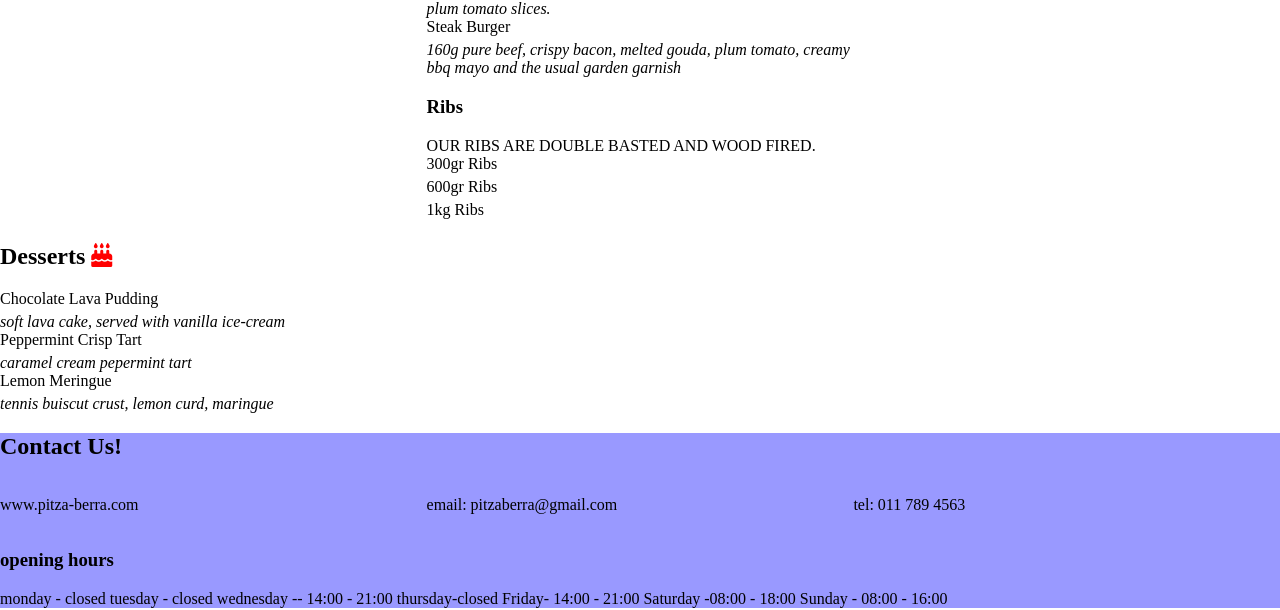
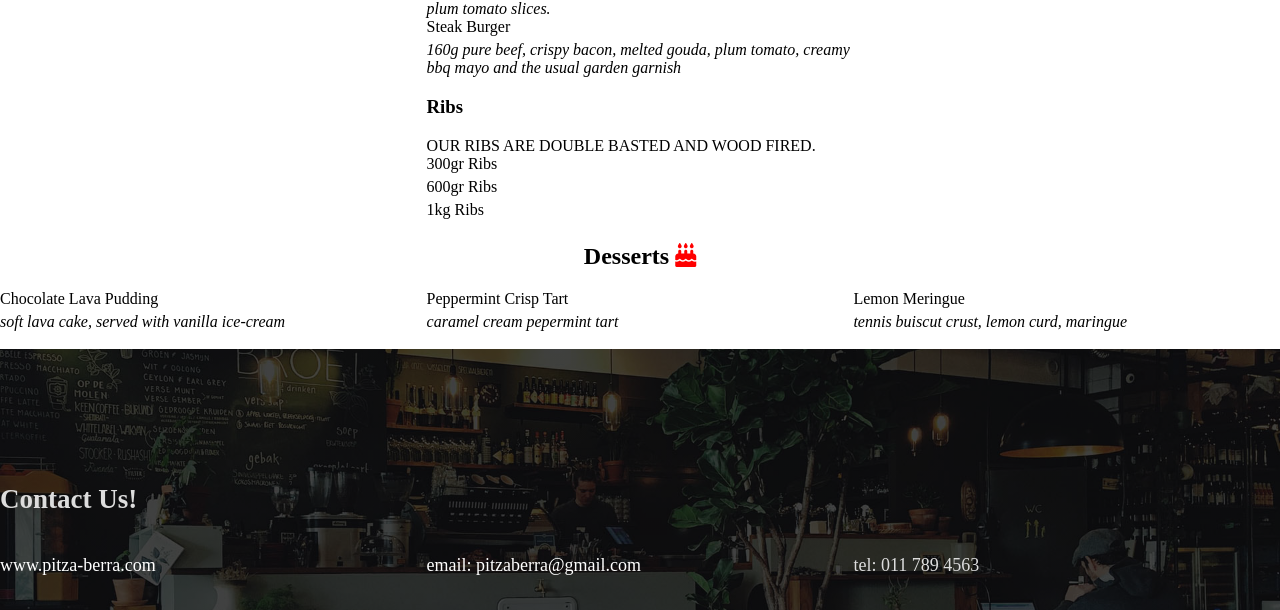
Before and after one commit to Amyz1ng/Project-1-Restaurant, a plain HTML site: page index.html in a window 1280 px wide. Shown: the part 1393-2003 px from the top of the page. Drawn offline with Linux system fonts and the light colour scheme.

Commit message:
Add css new style's

```diff
--- a/assets/css/style.css
+++ b/assets/css/style.css
@@ -44,6 +44,9 @@ nav {
     padding-bottom: 0px;
     border-bottom:2px solid red ;
    }
+.reservation{
+    display: none!important;
+}
 
 /* pizza image */
 #pizza-beer{
@@ -113,7 +116,7 @@ left:-110px;
     font-size: 200%;
     margin: 1%;
     padding: 0.5%;
-    color: blue;
+    color: white;
 }
 /* list styles */
 ul {
@@ -141,6 +144,30 @@ ul {
     text-align: left;
     display:block;
     float: right;
+}
+
+.left-dessert{
+float: left;
+display:block;
+width:33.33%;
+text-align: left;
+}
+
+.center-dessert{
+width:33.33%;
+text-align: left;
+display:inline-block;
+}
+
+.right-dessert{
+float:right;
+display:block;
+width:33.33%;
+text-align: left;
+}
+
+.desserts h2{
+    text-align: center;
 }
 
 ul > span {
@@ -175,8 +202,16 @@ ul > li {
 */
 /* footer */
 
-footer{
-background-color: #9999ff;
+.site-footer{
+    /*background-image: url(../img/footer-image.jpg);*/
+    background-repeat: no-repeat;
+    background-position: center;
+    background-size: cover;
+    padding-top: 7rem;
+    padding-bottom: 7rem;
+    position: relative;
+    display: block;
+    background-image: linear-gradient(rgba(0, 0, 0, 0.70), rgba(0, 0, 0, 0.70)),url(../img/footer-image.jpg);
 
 }
 
@@ -194,11 +229,14 @@ background-color: #9999ff;
     column-count: 4;
     column-gap: 0;
 }
-
+#contact{
+    color: #ddd;
+    font-size: large;
+}
 #times{
     width: 100%;
     position: center;
-    background-color: #9999ff;
+    color: #ddd;
 }
 
 #menu {
@@ -207,18 +245,21 @@ background-color: #9999ff;
 
 #contact + p {
     text-transform: uppercase;
+    color: white;
+
 }
 
 .left-contact {
     width: 33.33%;
     display: inline;
     float: left;
+    color: white;
+}
 
-}
 .center-contact{
     width: 33.33%;
     display: inline-block;
-
+    color: white;
 }
 
 
@@ -226,5 +267,5 @@ background-color: #9999ff;
 width: 33.33%;
 display: inline;
 float: right;
-
+color: #ddd;
 }
--- a/index.html
+++ b/index.html
@@ -14,9 +14,9 @@
     <a href="#menu">Menu</a>
     <a href="#gallery.html">Gallery</a>
     <a href="#contact">Contact</a>
+</div>
 </nav>
-</div>
-        </head>
+</head>
 
             <section id="pizza-beer">
                 <img id="logo" src="../assets/img/pizza-beer-3.png" alt="Logo">
@@ -54,6 +54,8 @@
         <span>(brushed with roasted garlic puree and topped with mixed herbs and olive oil)</span>
         </ul>
     </div>
+
+
 
     <div class="mains">
            <h2>Mains <i class="fa-solid fa-pizza-slice"></i> </h2>
@@ -118,28 +120,34 @@
    </ul>
 </div>
 
-   <br>
+
 
    <div class="desserts">
     <h2>desserts <i class="fa-solid fa-cake-candles"></i></h2>
-<ul>
-<li>Chocolate lava pudding</li>
-<span>soft lava cake, served with vanilla ice-cream</span>
-<li>Peppermint crisp tart</li>
-<span>Caramel cream pepermint tart</span>
-<li>Lemon meringue</li>
-<span>tennis buiscut crust, lemon curd, maringue</span>
-</ul>
-</div>
+   </div>
+
+<div class="left-dessert"><ul><li>Chocolate lava pudding</li>
+<span>soft lava cake, served with vanilla ice-cream</span></ul></div>
+
+<div class="center-dessert"><ul><li>Peppermint crisp tart</li>
+<span>Caramel cream pepermint tart</span><ul></div>
+
+<div class="right-dessert"><ul><li>Lemon meringue</li>
+<span>tennis buiscut crust, lemon curd, maringue</span></ul></div>
 </section>
 
-<footer>
+
+   <br>
+
+
+<footer class="site-footer">
 <section id="contact">
 <h1>Contact Us!</h1>
 <div class="left-contact"><p>www.pitza-berra.com</p></div>
 <div class="center-contact"><p>email: pitzaberra@gmail.com</p></div>
 <div class="right-contact"><p>tel: 011 789 4563</p></div>
 </section>
+
 
 <section id="times">
 <h3>opening hours</h3>
@@ -152,6 +160,7 @@ Saturday -08:00 - 18:00
 Sunday - 08:00 - 16:00
 </section>
 
+
     <ul class="social-networks">
     <li>
         <a href="http://facebook.com/" target="_blank" rel="noopener" aria-label="Visit our facebook page (opens in new tab)"> <i class="fa-brands fa-facebook"></i> </a>
@@ -163,6 +172,7 @@ Sunday - 08:00 - 16:00
         <a href="http://twitter.com/" target="_blank" rel="noopener" aria-label="Visit our twitter page (opens in new tab)"> <i class="fa-brands fa-twitter"></i> </a>
     </li>
     </ul>
+</div>
 </footer>
 <!-- font awesome script -->
 <script src="https://kit.fontawesome.com/59e56de75d.js" crossorigin="anonymous"></script>
```
Also changed, not shown: assets/img/footer-image.jpg (added).
